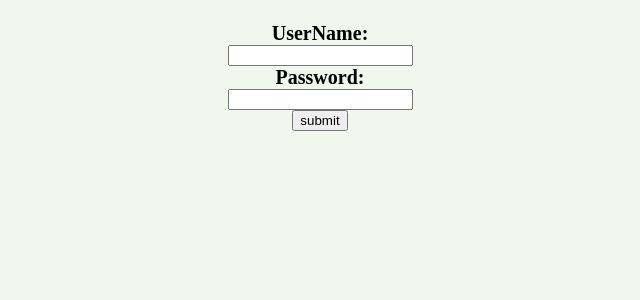
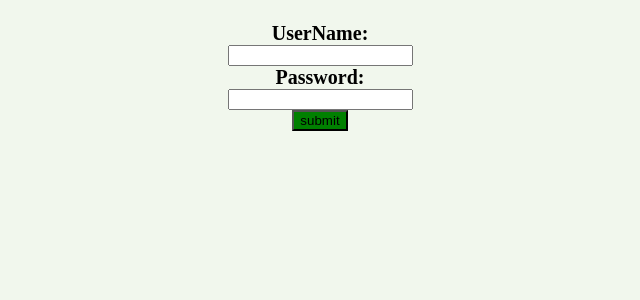
Before and after one commit to HamzaRatrout/finalproject, a Flask app: page / in a window 1280 px wide. Shown: the part 374-674 px from the top of the page, without its empty margins (320-960 px from the left). Run offline with Flask 2, Linux system fonts and the light colour scheme.

Commit message:
newmessage

```diff
--- a/static/css/style.css
+++ b/static/css/style.css
@@ -81,6 +81,9 @@ border:0;
   text-align:center;
   font-size:20;
   margin:auto;
+}
+.submit {
+background-color: green;
 
 
 
--- a/templates/login.html
+++ b/templates/login.html
@@ -12,7 +12,7 @@
 	<input type="text" name="userName"><br>
 	<b >Password:</b><br>
 	<input type="password" name="password"><br>
-	<input type="submit" value="submit">
+	<input class="submit"type="submit" value="submit">
 </form>
 <!-- <p class="login"> New User? please register here </p>
  --><!-- <a href="/register"> <button class="login">Register</button></a>
```
